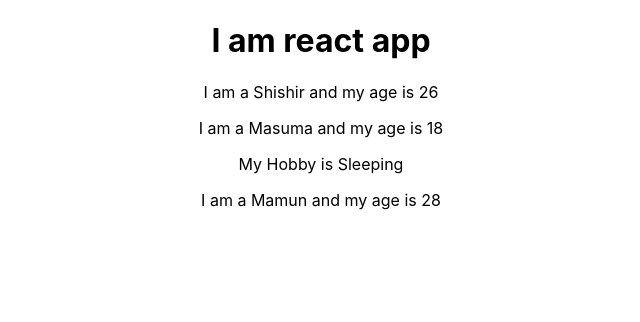
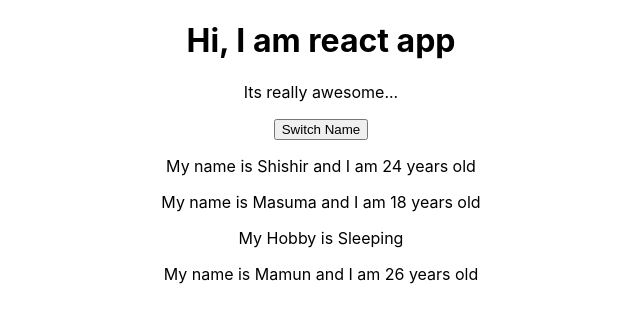
Before and after one commit to shishir75/React-Complete-Guide---Udemy, a React (Create React App) app: page / in a window 1280 px wide. Shown: the top 322 px of the page, without its empty margins (319-959 px from the left). Built offline with nearby package versions, Linux system fonts and the light colour scheme.

Commit message:
Understanding and Working with State

```diff
--- a/src/App.js
+++ b/src/App.js
@@ -3,15 +3,34 @@
 import Person from "./Person/Person";
 
 class App extends Component {
+    state = {
+        persons: [
+            { name: "Shishir", age: 24 },
+            { name: "Masuma", age: 18 },
+            { name: "Mamun", age: 26 },
+        ],
+    };
+
     render() {
         return (
             <div className="App">
-                <h1>I am react app</h1>
-                <Person name="Shishir" age="26"></Person>
-                <Person name="Masuma" age="18">
+                <h1>Hi, I am react app</h1>
+                <p>Its really awesome...</p>
+                <button>Switch Name</button>
+                <Person
+                    name={this.state.persons[0].name}
+                    age={this.state.persons[0].age}
+                ></Person>
+                <Person
+                    name={this.state.persons[1].name}
+                    age={this.state.persons[1].age}
+                >
                     My Hobby is Sleeping
                 </Person>
-                <Person name="Mamun" age="28"></Person>
+                <Person
+                    name={this.state.persons[2].name}
+                    age={this.state.persons[2].age}
+                ></Person>
             </div>
         );
     }
--- a/src/Person/Person.js
+++ b/src/Person/Person.js
@@ -4,7 +4,7 @@
     return (
         <div>
             <p>
-                I am a {props.name} and my age is {props.age}
+                My name is {props.name} and I am {props.age} years old
             </p>
             <p>{props.children}</p>
         </div>
```
